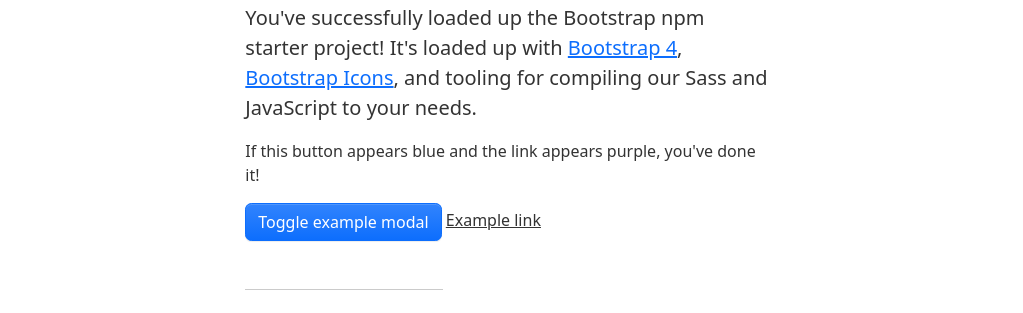
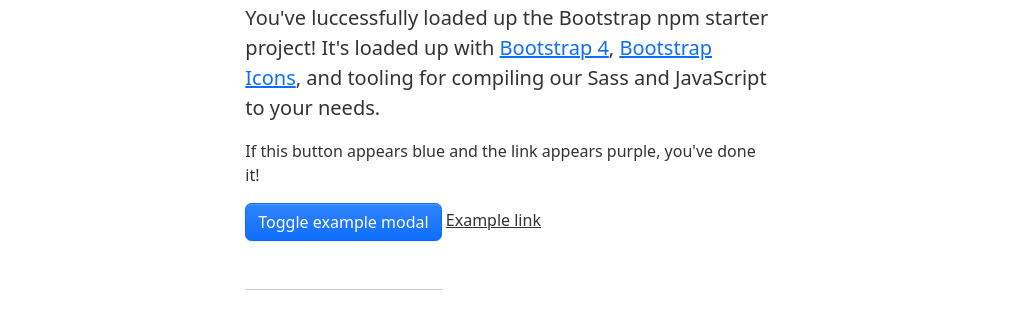
Before and after one commit to jaminalder/lerninstitut-archimedes.github.io, a website: page index.html in a window 1280 px wide. Shown: the part 254-567 px from the top of the page, without its empty margins (0-1023 px from the left). Drawn offline with nearby package versions, Linux system fonts and the light colour scheme.

Commit message:
initial commit

```diff
--- a/index.html
+++ b/index.html
@@ -25,7 +25,7 @@
 
       <h1>Get started with Bootstrap</h1>
       <div class="col-lg-8 px-0">
-        <p class="lead">You've successfully loaded up the Bootstrap npm starter project! It's loaded up with <a href="https://getbootstrap.com/docs/4.6/getting-started/introduction/">Bootstrap 4</a>, <a href="https://icons.getbootstrap.com">Bootstrap Icons</a>, and tooling for compiling our Sass and JavaScript to your needs.</p>
+        <p class="lead">You've luccessfully loaded up the Bootstrap npm starter project! It's loaded up with <a href="https://getbootstrap.com/docs/4.6/getting-started/introduction/">Bootstrap 4</a>, <a href="https://icons.getbootstrap.com">Bootstrap Icons</a>, and tooling for compiling our Sass and JavaScript to your needs.</p>
         <p>If this button appears blue and the link appears purple, you've done it!</p>
       </div>
 
```
